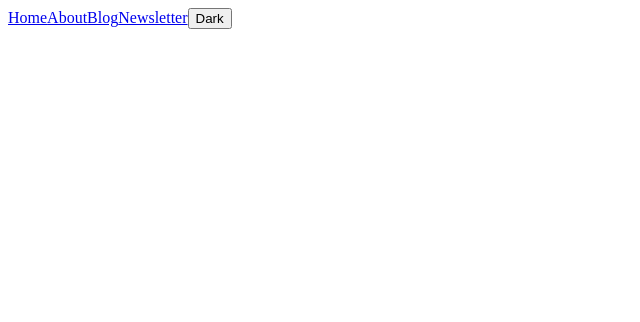
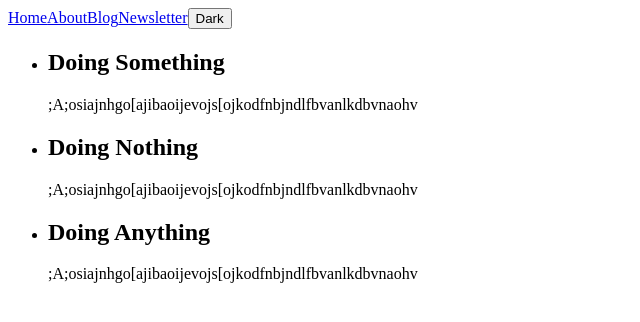
Before and after one commit to 5Akan/Blog, a React (Vite) app: page /AllBlogs in a window 1280 px wide. Shown: the top 322 px of the page, without its empty margins (0-640 px from the left). Built offline with nearby package versions, Linux system fonts and the light colour scheme.

Commit message:
Solved the route issue and added the other page for everything

```diff
--- a/src/App.jsx
+++ b/src/App.jsx
@@ -3,8 +3,8 @@ import Home from './Pages/Home.jsx';
 import Newsletter from './Pages/Newsletter.jsx';
 import Blog from './Pages/Blog.jsx';
 import About from './Pages/About.jsx';
+import AllBlogs from './Pages/AllBlogs.jsx';
 import React, {useState} from "react";
-
 
 function App() {
 
@@ -39,7 +39,7 @@ function App() {
       <nav>
         <Link to = "/">Home</Link>
         <Link to = "/about">About</Link>
-        <Link to = "/blog/1">Blog</Link>
+        <Link to = "/AllBlogs">Blog</Link>
         <Link to = "/newsletter">Newsletter</Link>
 
          <button id='theme-button' onClick={changeTheme}>
@@ -49,8 +49,8 @@ function App() {
       <Routes>
         <Route path="/" element={<Home  articles = {articles}/>} />
         <Route path="/about" element={<About />} />
-        {/* <Route path="/blog" element={<Blog />} />  */}
-        <Route path="/blog/:id" element={<Blog articles = {articles}/>} />
+        <Route path="/AllBlogs" element ={<AllBlogs articles = {articles}/>}/>
+        <Route path="/article/:id" element={<Blog articles = {articles}/>} />
         <Route path="/newsletter" element={<Newsletter />} />
       </Routes>
 
--- /dev/null
+++ b/src/Pages/AllBlogs.jsx
@@ -0,0 +1,22 @@
+
+function AllBlogs(props) {
+
+    const articles = props.articles;
+
+   const allBlogLists = articles.map(article =>
+        <li key={article.id}>
+         <h2>{article.title}</h2>
+        <p>{article.content}</p>
+        </li>)
+    return(
+    <>
+
+        <ul>
+        {allBlogLists}
+        </ul>
+
+
+    </>)
+}
+
+export default AllBlogs
--- a/src/Pages/Blog.jsx
+++ b/src/Pages/Blog.jsx
@@ -4,7 +4,7 @@ function Blog(props) {
 
     const articles = props.articles;
     const {id} = useParams();
-
+    console.log(id)
     const selectArticle = articles.find((article)=> article.id === parseInt(id));
     return(
         <>
@@ -13,7 +13,7 @@ function Blog(props) {
         <p>{selectArticle.content}</p>
         </>)
 
-        //  this should have everything
+        //  this component should have all the articles and their info
 
         //take what you have done here and put in an
         //articles page that gives info for each article
```
